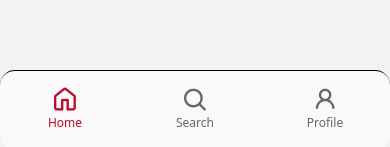
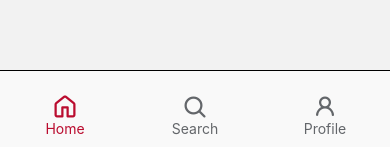
Before and after one commit to cosmicchimp/lobo-library, a React Native app: screen / in a window 390 px wide. Shown: the part 694-841 px from the top of the page. Built offline with nearby package versions, Linux system fonts and the light colour scheme.

Commit message:
update to nav bar file structure

```diff
--- a/TabNavButton.jsx
+++ b/TabNavButton.jsx
@@ -1,15 +1,51 @@
-import React from "react";
-import Octicons from '@expo/vector-icons/Octicons';
+import React, {useEffect} from "react";
+import { useIsFocused } from "@react-navigation/native"; // This hook helps you check if the tab is focused
+import { Pressable, Text, View, } from "react-native";
+import { interpolate, useAnimatedStyle, useSharedValue, withSpring } from "react-native-reanimated";
+import { icon } from "./constants/icons";
+ const TabNavButton = ({
+  routeName,
+  navigation,
+  size=24
+}) => {
+  const scale = useSharedValue(0);
+  const isTabFocused = useIsFocused();
 
-const TabNavButton = ({ name, color, onPress }) => {
+  useEffect(()=> {
+    scale.value = withSpring(typeof isFocused === "boolean" ? (isTabFocused ? 1 : 0) : isTabFocused,
+    { duration: 350}
+  );
+  }, [scale, isTabFocused]);
+
+  const animatedTextStyle = useAnimatedStyle(()=>{
+    const opacity = interpolate(scale.value, [0, 1], [1, 0]);
+    return {opacity}
+  })
+
+  const onPress = () => {
+    if (!isTabFocused) navigation.navigate(routeName);
+  };
+
+  const onLongPress = () => {
+    console.log(`Long pressed on ${routeName}`);
+  };
+
   return (
     <Pressable
       onPress={onPress}
+      onLongPress={onLongPress}
       style={({ pressed }) => ({
-        opacity: pressed ? 0.6 : 1, // Adds a slight fade effect when pressed
+        opacity: pressed ? 0.6 : 1, //  fade effect when pressed
+        flex: 1,
+        justifyContent: 'center',
+        alignItems: 'center',
       })}
     >
-      <Octicons name={name} size={24} color={color} />
+
+      {icon[routeName.toLowerCase()]?.({ color: isTabFocused ? "#ba0c2f" : "#63666a", size })}
+      <Text style={{color: isTabFocused ? "#ba0c2f" : "#63666a"}}>{routeName}</Text>
     </Pressable>
-  );
+  );size
 };
+
+export default TabNavButton;
--- a/TabNavigation.jsx
+++ b/TabNavigation.jsx
@@ -1,9 +1,8 @@
 import React from "react";
+import { View, Text } from "react-native";
 import { createBottomTabNavigator } from "@react-navigation/bottom-tabs";
-import { NavigationContainer, StyleSheet } from "@react-navigation/native";
-import { Text, View } from "react-native";
+import { NavigationContainer } from "@react-navigation/native";
 import SearchPage from "./SearchPage";
-import Octicons from "@expo/vector-icons/Octicons";
 import TabNavButton from "./TabNavButton";
 
 // Sample screens replace with file and reference it later
@@ -14,6 +13,7 @@ function HomePage() {
     </View>
   );
 }
+
 function ProfilePage() {
   return (
     <View style={{ flex: 1, justifyContent: "center", alignItems: "center" }}>
@@ -22,56 +22,39 @@ function ProfilePage() {
   );
 }
 
-// Tab Bar Button
-
-// Basic tab navigation
 const Tab = createBottomTabNavigator();
 
-export default function App() {
+export default function TabNavigation() {
   return (
     <NavigationContainer>
       <Tab.Navigator
-        screenOptions={({ route }) => ({
-          tabBarIcon: ({ color, size }) => {
-            let iconName;
-            if (route.name === "Home") iconName = "home";
-            else if (route.name === "Search") iconName = "search";
-            else if (route.name === "Profile") iconName = "person";
-            else iconName = "";
+        screenOptions={({ route, navigation, state }) => {
+          return {
 
-            return <Octicons name={iconName} size={size} color={color} />;
-          },
+            // Pressable object for each nav button
+            tabBarButton: (props) => (
+              <TabNavButton
+                {...props}
+                routeName={route.name}
+                navigation={navigation}
+              />
+            ),
 
-          // Correct positioning of the tab bar
+            // Nav bars style
             tabBarStyle: {
-            // backgroundColor: "#F9F9F9",
-            // borderRadius: 35,
-            // height: 80,
-            // paddingTop:5,
-            // paddingBottom: 5,
-            // borderTopWidth: 1,
-            // borderTopColor: "#83888f",
               position: "absolute",
-            flexDirection: "row",
-            justifyContent: "space-between",
-            alignItems: "center",
-            borderRadius: 15,
               height: 80,
-            width: "100%",
               backgroundColor: "#F9F9F9",
               borderColor: "black",
+              paddingTop: 10,
             },
-          tabBarLabelStyle: {
-            fontSize: 12,
-            marginBottom: 5,
-          },
-          tabBarActiveTintColor: "#ba0c2f",
-          tabBarInactiveTintColor: "#63666a",
-        })}
+          };
+        }}
       >
         <Tab.Screen name="Home" component={HomePage} />
         <Tab.Screen name="Search" component={SearchPage} />
         <Tab.Screen name="Profile" component={ProfilePage} />
+
       </Tab.Navigator>
     </NavigationContainer>
   );
--- /dev/null
+++ b/constants/icons.jsx
@@ -0,0 +1,13 @@
+import Octicons from "@expo/vector-icons/Octicons";
+
+export const icon = {
+  home: function(props) {
+    return <Octicons name="home" size={24} {...props} />;
+  },
+  search: function(props) {
+    return <Octicons name="search" size={24} {...props} />;
+  },
+  profile: function(props) {
+    return <Octicons name="person" size={24} {...props} />;
+  }
+};
```
Lines whose indentation alone changed are shown as unchanged.
